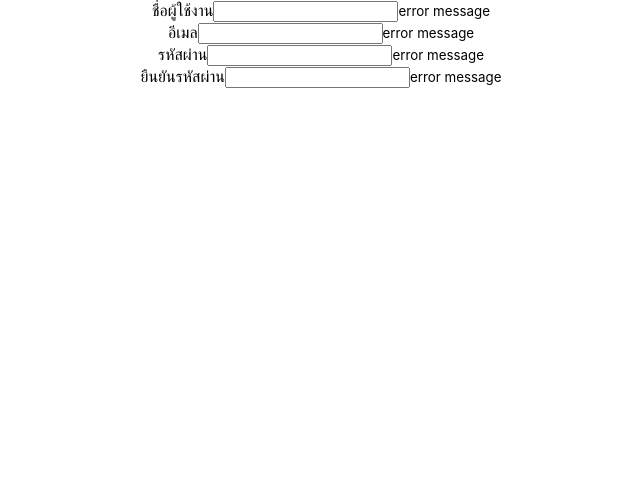
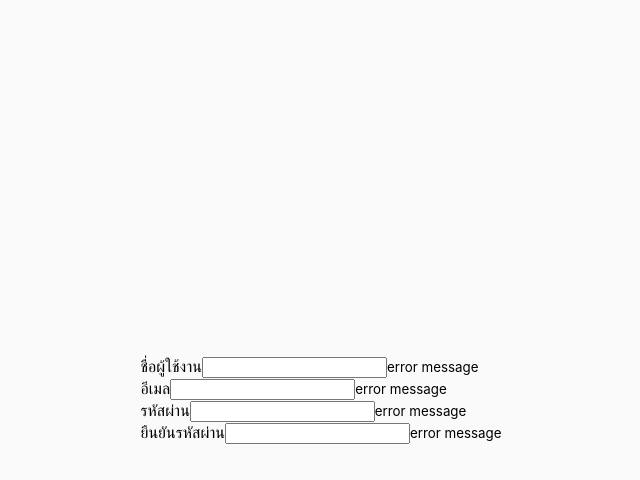
Before and after one commit to chon26909/form-validation, a React (Create React App) app: page / in a window 1280 px wide. Shown: the top 480 px of the page, without its empty margins (319-959 px from the left). Built offline with nearby package versions, Linux system fonts and the light colour scheme.

Commit message:
update css

```diff
--- a/src/App.css
+++ b/src/App.css
@@ -1,38 +1,12 @@
-.App {
-  text-align: center;
+* {
+  box-sizing: border-box;
 }
 
-.App-logo {
-  height: 40vmin;
-  pointer-events: none;
-}
-
-@media (prefers-reduced-motion: no-preference) {
-  .App-logo {
-    animation: App-logo-spin infinite 20s linear;
-  }
-}
-
-.App-header {
-  background-color: #282c34;
-  min-height: 100vh;
+body {
   display: flex;
-  flex-direction: column;
   align-items: center;
   justify-content: center;
-  font-size: calc(10px + 2vmin);
-  color: white;
+  margin: 0;
+  min-height: 100vh;
+  background-color: #fafafa;
 }
-
-.App-link {
-  color: #61dafb;
-}
-
-@keyframes App-logo-spin {
-  from {
-    transform: rotate(0deg);
-  }
-  to {
-    transform: rotate(360deg);
-  }
-}
```
